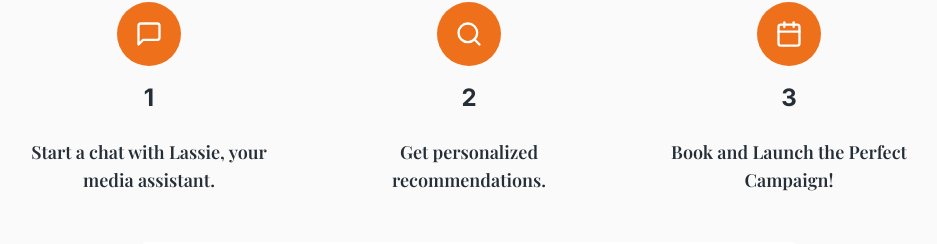
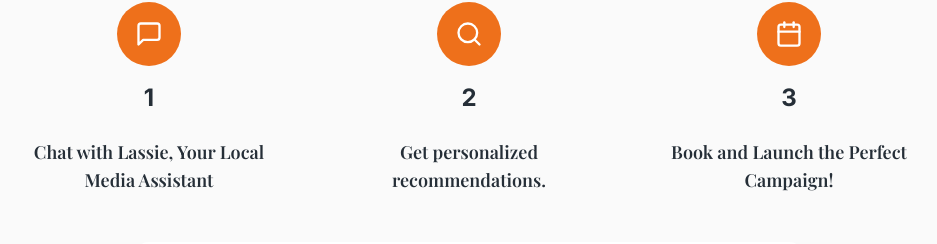
Before and after one commit to shawnempower/chicago-hub-mongo, a React (Vite) app: page / in a window 1280 px wide. Shown: the part 1037-1281 px from the top of the page, without its empty margins (171-1108 px from the left). Built offline with nearby package versions, Linux system fonts and the light colour scheme; the HTML template or start-up script is replaced by a standard one.

Commit message:
Update step title

```diff
--- a/src/components/HowItWorksSection.tsx
+++ b/src/components/HowItWorksSection.tsx
@@ -5,7 +5,7 @@ interface HowItWorksSectionProps {
 }
 const steps = [{
   icon: MessageSquare,
-  title: "Start a chat with Lassie, your media assistant.",
+  title: "Chat with Lassie, Your Local Media Assistant",
   description: "Tell Lassie about your brand, goals, and target audience in a simple conversation."
 }, {
   icon: Search,
```
